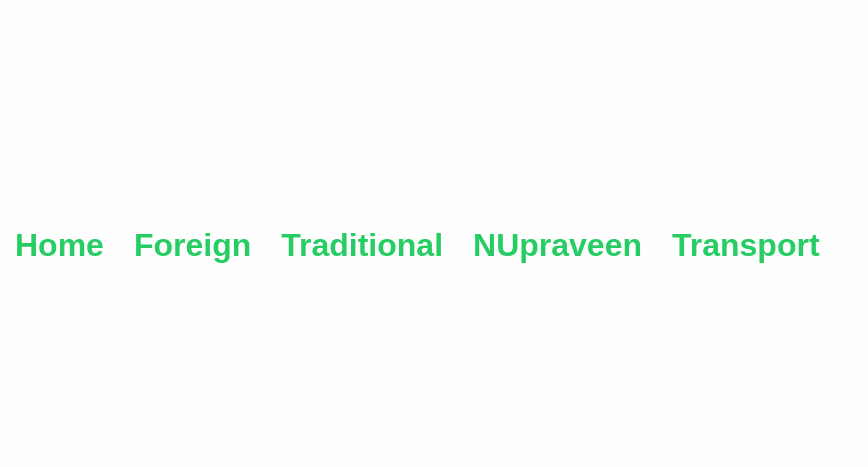
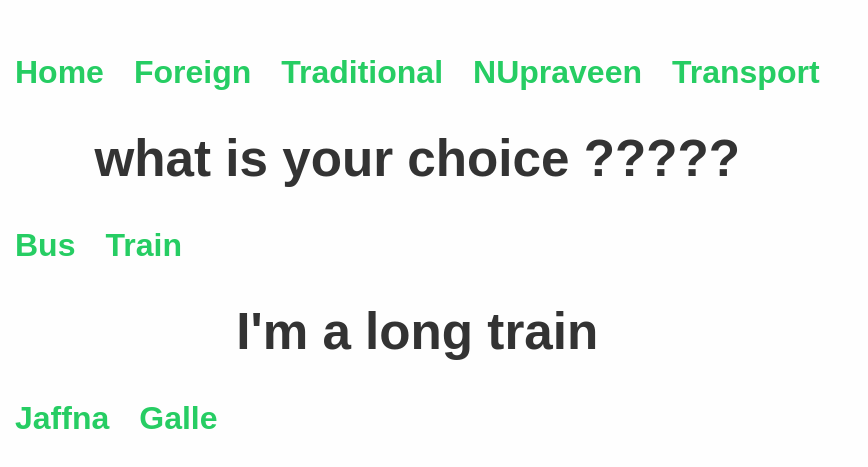
Before and after one commit to praveentecsl/food-manage-react-vite, a React (Vite) app in the folder test_2/: page /click/train in a window 1280 px wide. Shown: the part 155-622 px from the top of the page, without its empty margins (0-868 px from the left). Built offline with nearby package versions, Linux system fonts and the light colour scheme.

Commit message:
add nested routes to app

```diff
--- a/test_2/src/App.jsx
+++ b/test_2/src/App.jsx
@@ -5,6 +5,11 @@ import Home from './new_comp/home.jsx'
 import Navbar from './new_comp/navbar.jsx'
 import Nutri from './new_comp/nutrition.jsx'
 import Click from './new_comp/click_me.jsx'
+import Bus from './new_comp/bus.jsx'
+import Train from './new_comp/train.jsx'
+import Jaffna from './new_comp/jaffna.jsx'
+import Galle from './new_comp/galle.jsx'
+
 
 import './style.css'
 
@@ -15,10 +20,18 @@ export default function App(){
       <Navbar />
       <Routes >
         <Route path= "/" element={<Home />} />
-        <Route path= "/foreign" element= {<Foreign />} />
+        <Route path= "/foreign/tourists" element= {<Foreign />} />
         <Route path= "/traditional" element= {<Tradi />} />
         <Route path= "/nutritional" element={<Nutri />} />
-        <Route path= "/click" element={<Click />} />
+        <Route path= "/click" element={<Click />}>
+          <Route path="bus" element={<Bus />} />
+          <Route path= "train" element={<Train />}>
+            <Route path= "jaffna" element = {<Jaffna />} />
+            <Route path="galle" element={<Galle />} />
+
+          </Route>
+
+        </Route>
 
 
 
--- a/test_2/src/new_comp/click_me.jsx
+++ b/test_2/src/new_comp/click_me.jsx
@@ -1,5 +1,5 @@
 import Second_nav from './second_nav.jsx'
-import { Routes,Route } from "react-router-dom"
+import { Outlet} from "react-router-dom"
 import Bus from './bus.jsx'
 
 export default function clickme(){
@@ -7,13 +7,12 @@ export default function clickme(){
         <>
             <div>
                 <h1>what is your choice ?????</h1>
+                <Second_nav />
+                <Outlet />
             </div>
 
-            <Second_nav />
 
-            <Routes>
-                <Route path="bus" element= {<Bus />} />
-            </Routes>
+
 
 
         </>
--- /dev/null
+++ b/test_2/src/new_comp/galle.jsx
@@ -0,0 +1,7 @@
+export default function galle(){
+    return(
+        <>
+            <h1>hey man I'm in galle</h1>
+        </>
+    )
+}
--- /dev/null
+++ b/test_2/src/new_comp/jaffna.jsx
@@ -0,0 +1,7 @@
+export default function jaffna(){
+    return(
+        <>
+            <h2> mama inne jaffna rio</h2>
+        </>
+    )
+}
--- a/test_2/src/new_comp/navbar.jsx
+++ b/test_2/src/new_comp/navbar.jsx
@@ -4,7 +4,7 @@ function Navbar() {
   return (
     <nav>
       <Link to="/">Home</Link>
-      <Link to="/foreign">Foreign</Link>
+      <Link to="/foreign/tourists">Foreign</Link>
       <Link to="/traditional">Traditional</Link>
       <Link to="/nutritional">NUpraveen</Link>
       <Link to="/click">Transport</Link>
--- a/test_2/src/new_comp/second_nav.jsx
+++ b/test_2/src/new_comp/second_nav.jsx
@@ -3,8 +3,8 @@ import { Link } from "react-router-dom"
 export default function second_nav(){
     return(
         <nav>
-                <Link to="/click/bus">Bus</Link>
-                <Link to="/click/train">Train</Link>
+                <Link to="bus">Bus</Link>
+                <Link to="train">Train</Link>
         </nav>
     )
 }
--- /dev/null
+++ b/test_2/src/new_comp/third_navbar.jsx
@@ -0,0 +1,14 @@
+import { Link } from "react-router-dom"
+
+export default function third(){
+    return(
+        <div>
+            <nav>
+                <Link to = "jaffna">Jaffna</Link>
+                <Link to = "galle">Galle</Link>
+            </nav>
+
+
+        </div>
+    )
+}
--- /dev/null
+++ b/test_2/src/new_comp/train.jsx
@@ -0,0 +1,15 @@
+import Third_nav from './third_navbar.jsx'
+import { Outlet } from 'react-router-dom'
+
+export default function train(){
+    return(
+        <div>
+            <h1>I'm a long train</h1>
+            <Third_nav />
+            <Outlet />
+
+
+
+        </div>
+    )
+}
```
